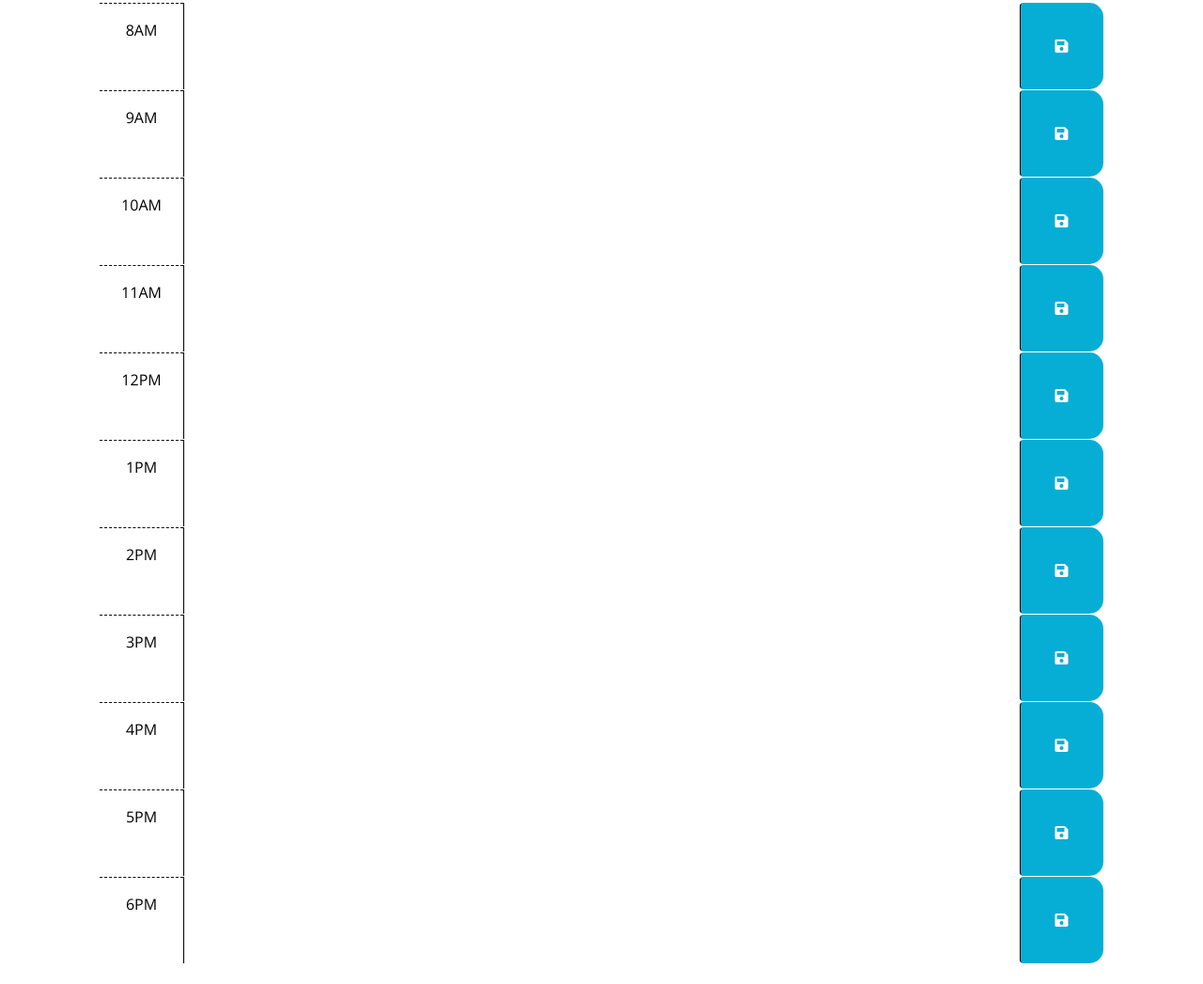
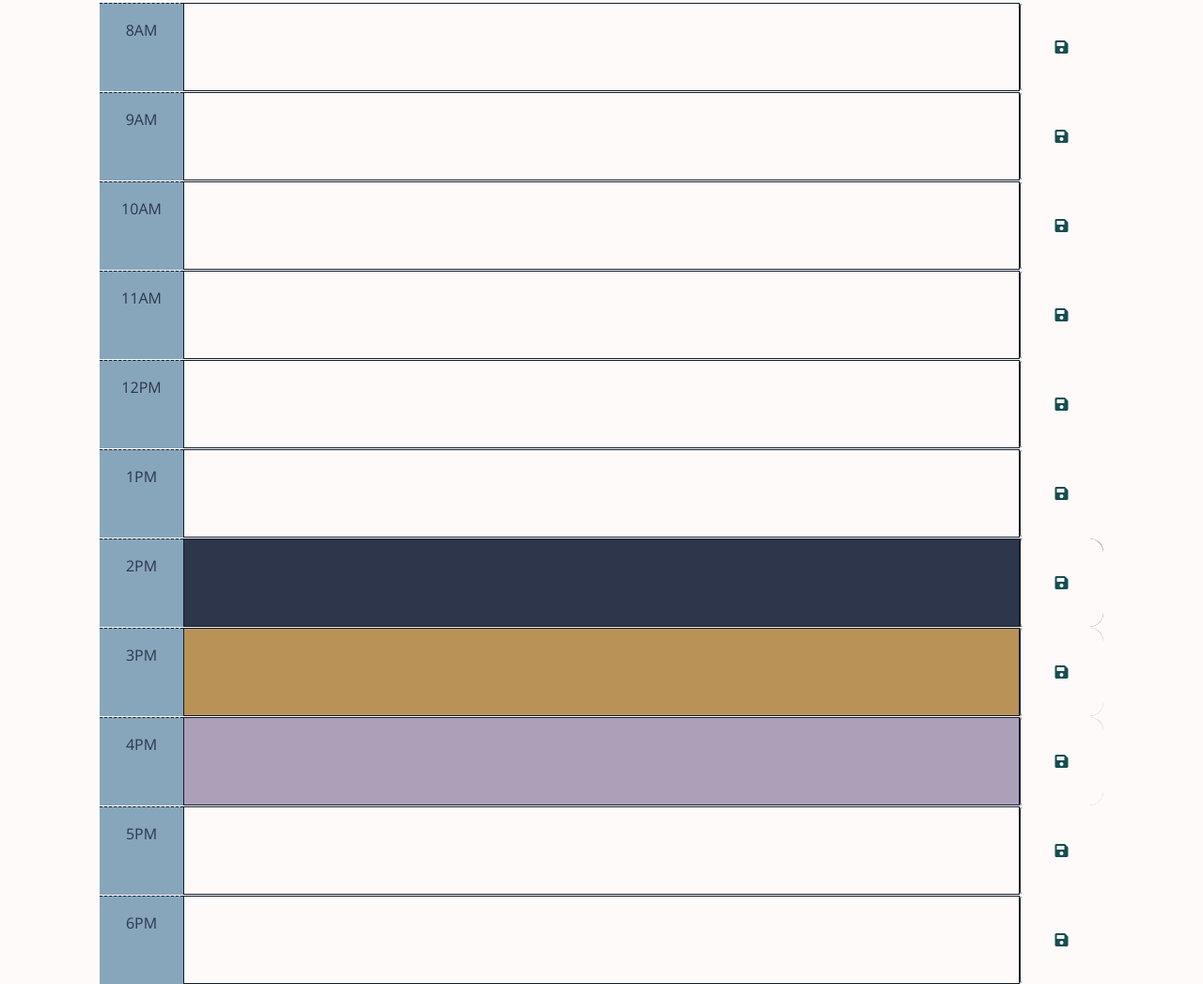
Before and after one commit to victoriamcn/Work-Day-Scheduler, a plain HTML site: page index.html in a window 1280 px wide. Shown: the part 300-1347 px from the top of the page at 94% size. Before the commit the page ends 1325 px from the top, so only its background shows below. Drawn offline with nearby package versions, Linux system fonts and the light colour scheme.

Commit message:
changed the color scheme

```diff
--- a/assets/css/style.css
+++ b/assets/css/style.css
@@ -1,14 +1,36 @@
+/* BODY */
+:root {
+  --dark: #101D29;
+  --light: snow;
+  --savebtn: #154E52;
+  --past: #2e364c;
+  --present: #B99257;
+  --future: #ac9fb8;
+  --maroon: #63331c;
+  --antihero: #d18e54;
+  --snowonthebeach: #87A6BB;
+}
+
 body {
   font-family: 'Open Sans', sans-serif;
   font-size: 16px;
+  background-color: var(--light);
+  color: var(--dark);
+}
+
+/* HEADER */
+
+.currentDay {
+  color: var(--antihero);
+  font-weight: bold;
 }
 
 textarea {
   background: transparent;
-  border: none;
+  border: 1px solid var(--dark);
   resize: none;
-  color: #000000;
-  border-left: 1px solid black;
+  color: var(--dark);
+  border-left: 1px solid var(--dark);
   padding: 10px;
 }
 
@@ -21,36 +43,36 @@ textarea {
 }
 
 .row {
-  border-top: 1px solid white;
+  border-top: 1px solid var(--light);
 }
 
 .hour {
-  background-color: #ffffff;
-  color: #000000;
-  border-top: 1px dashed #000000;
+  background-color: var(--snowonthebeach);
+  color: var(--past);
+  border-top: 1px dashed var(--dark);
 }
 
 .past {
-  background-color: #d3d3d3;
-  color: white;
+  background-color: var(--past);
+  color:var(--light);
 }
 
 .present {
-  background-color: #ff6961;
-  color: white;
+  background-color: var(--present);
+  color: var(--light);
 }
 
 .future {
-  background-color: #77dd77;
-  color: white;
+  background-color: var(--future);
+  color: var(--light);
 }
 
 .saveBtn {
-  border-left: 1px solid black;
+  border-left: 1px solid var(--dark);
   border-top-right-radius: 15px;
   border-bottom-right-radius: 15px;
-  background-color: #06aed5;
-  color: white;
+  background-color: var(--light);
+  color: var(--savebtn);
 }
 
 .saveBtn i:hover {
--- a/index.html
+++ b/index.html
@@ -16,8 +16,8 @@
 <body>
   <header class="p-5 mb-4 border-5 border-bottom border-dark text-center">
     <h1 class="display-3">Work Day Scheduler</h1>
-    <p class="lead">A simple calendar app for scheduling your work day</p>
-    <p id="currentDay" class="lead"></p>
+    <p class="lead description">A simple calendar app for scheduling your work day</p>
+    <p id="currentDay" class="lead currentDay"></p>
   </header>
   <div class="container-lg px-5">
     <!-- Use class for "past", "present", and "future" to apply styles to the
@@ -76,7 +76,7 @@
       </button>
     </div>
 
-    <div id="hour-2" class="row time-block">
+    <div id="hour-2" class="row time-block past">
       <div class="col-2 col-md-1 hour text-center py-3">2PM</div>
       <textarea class="col-8 col-md-10 description" rows="3"> </textarea>
       <button class="btn saveBtn col-2 col-md-1" aria-label="save">
@@ -84,7 +84,7 @@
       </button>
     </div>
 
-    <div id="hour-3" class="row time-block">
+    <div id="hour-3" class="row time-block present">
       <div class="col-2 col-md-1 hour text-center py-3">3PM</div>
       <textarea class="col-8 col-md-10 description" rows="3"> </textarea>
       <button class="btn saveBtn col-2 col-md-1" aria-label="save">
@@ -92,7 +92,7 @@
       </button>
     </div>
 
-    <div id="hour-4" class="row time-block">
+    <div id="hour-4" class="row time-block future">
       <div class="col-2 col-md-1 hour text-center py-3">4PM</div>
       <textarea class="col-8 col-md-10 description" rows="3"> </textarea>
       <button class="btn saveBtn col-2 col-md-1" aria-label="save">
```
